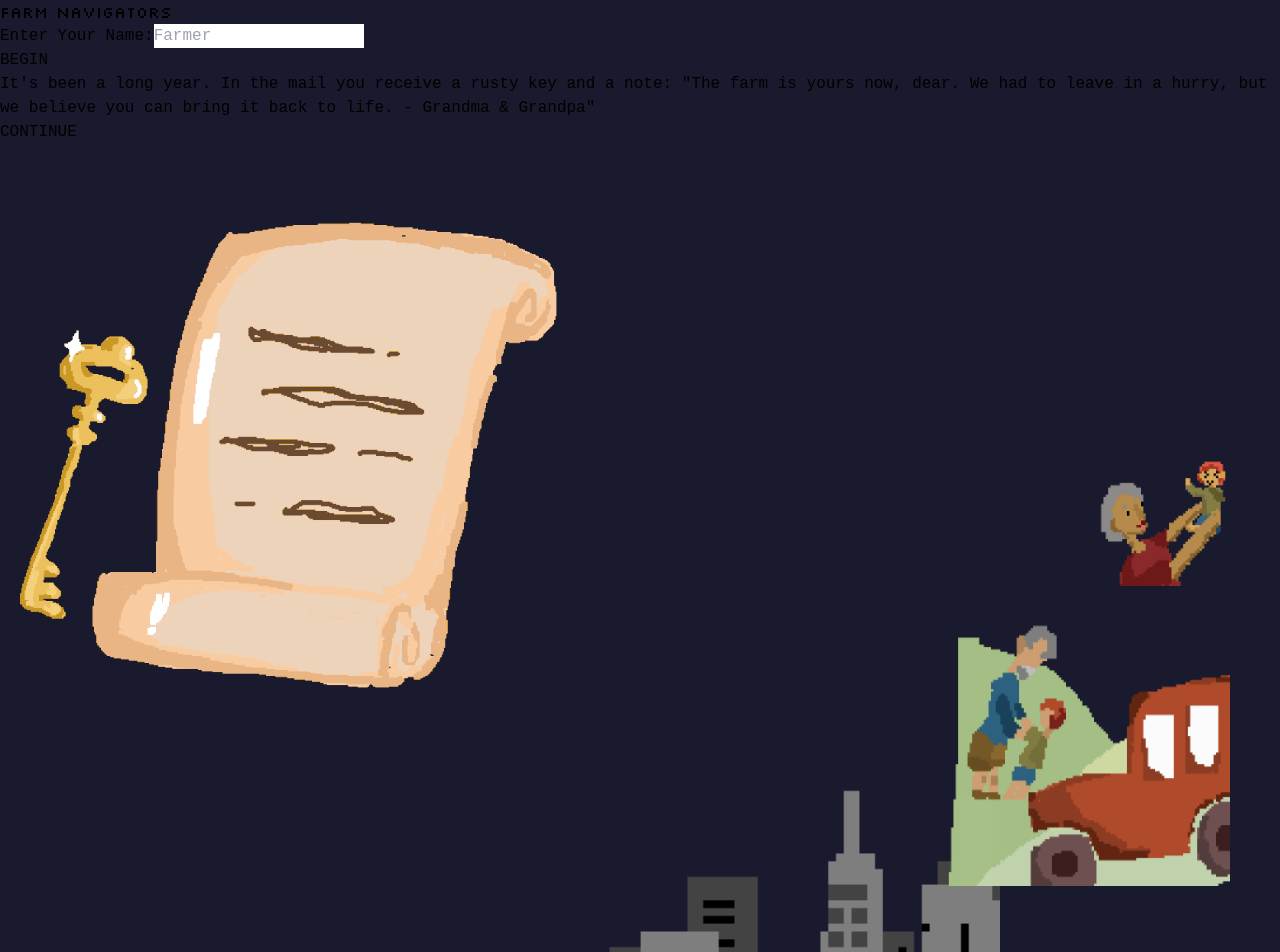
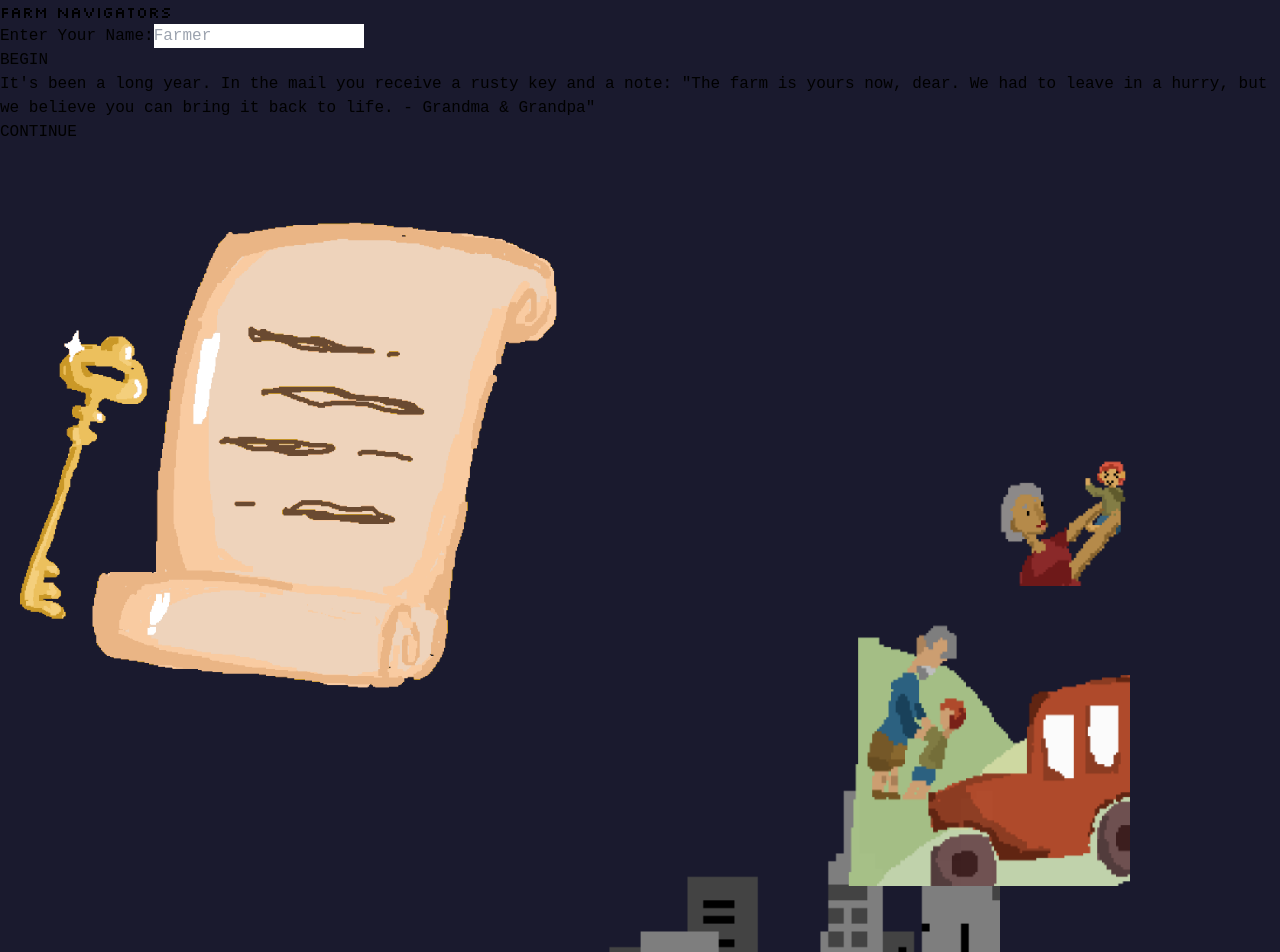
Before and after one commit to huss2342/NASA-Hackathon-frontend, a React (Vite) app: page / in a window 1280 px wide. Shown: the top 952 px of the page. Built offline with nearby package versions, Linux system fonts and the light colour scheme.

Commit message:
added soem photos ad did not much tbh

```diff
--- a/src/data/scenarios.js
+++ b/src/data/scenarios.js
@@ -21,10 +21,10 @@ export const scenarios = {
     id: 'story3',
     type: 'story',
     text: 'But you remember those magical summers at the farm as a child—the smell of fresh soil, your grandmother\'s laughter in the kitchen, helping grandpa repair the old tractor. That connection to the land... to them.',
-    images: ['grandma.gif', 'grandpa.webp'],  // Array of images to crossfade
+    images: ['grandma.gif', 'grandpa.png'],  // Array of images to crossfade
     fadeDuration: 2,  // seconds per image (optional, defaults to 4)
     imageBottom: 50,
-    imageRight: 50,
+    imageRight: 150,
     imageWidth: 300,
     imageHeight:300,
     next: 'story4',
```
Also changed, not shown: public/grandpa.png (added), public/start_screen_unpixelated.jpg (added).
